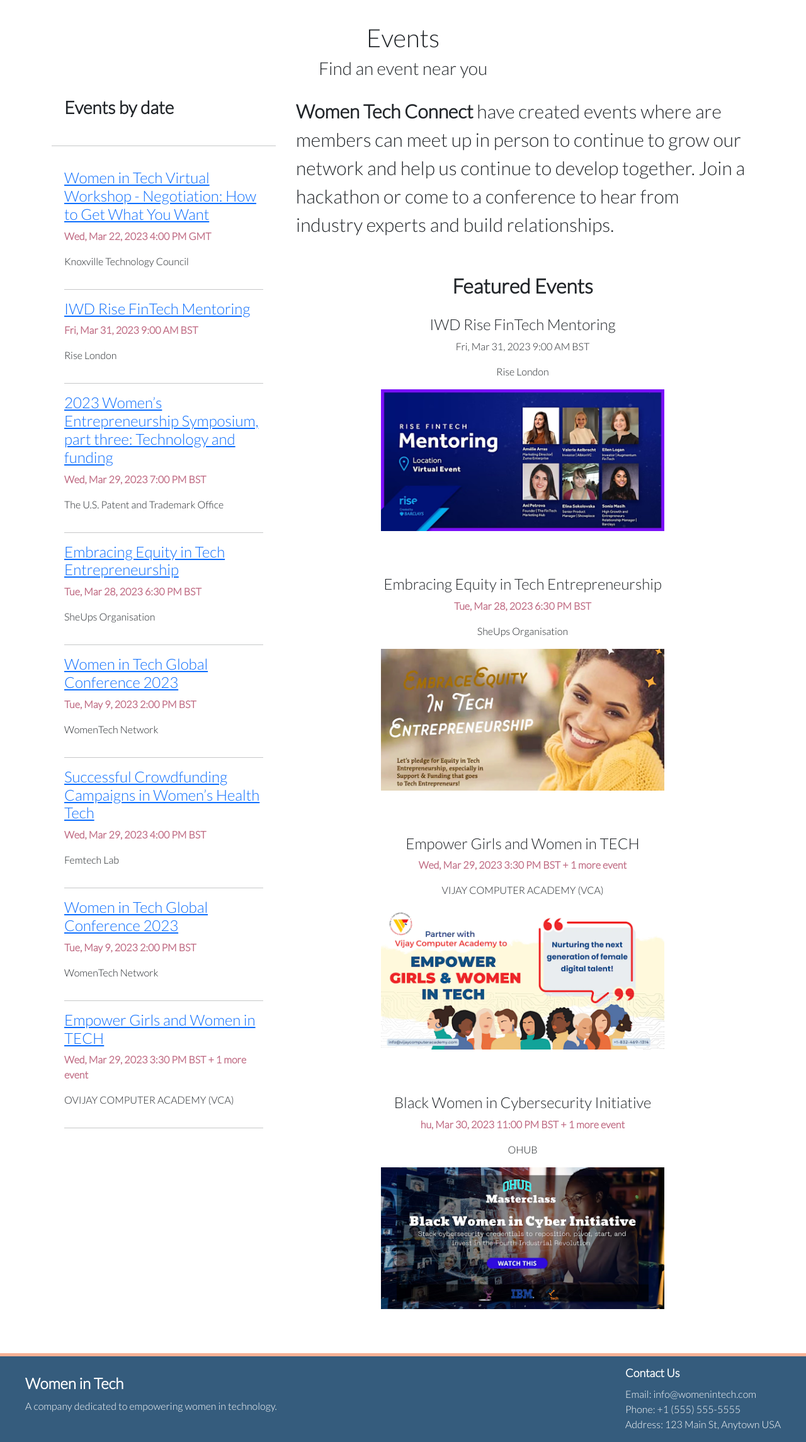
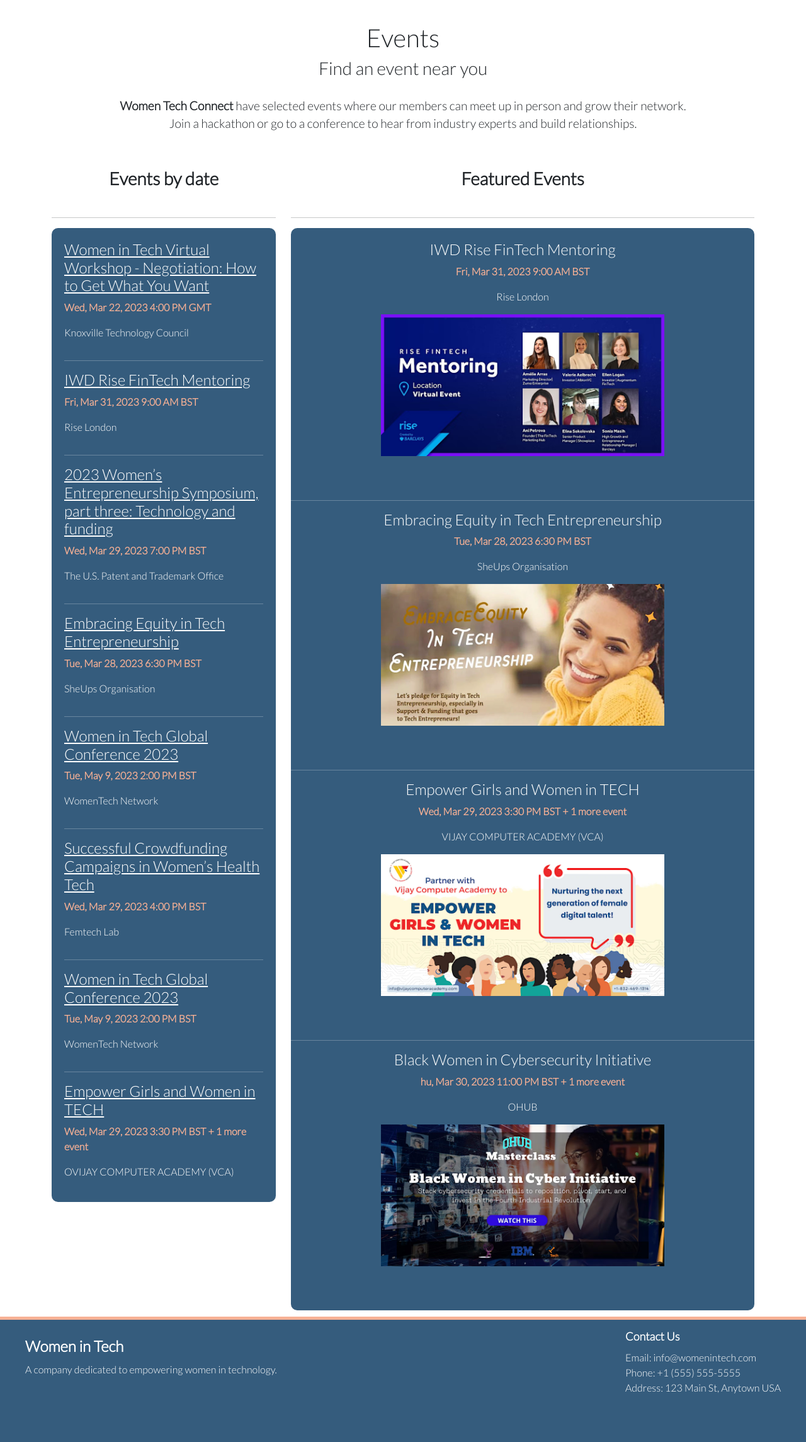
Before and after one commit to Jade-ux/WomenTechConnect, a Flask app: page /events in a window 1280 px wide; the page is wider, and only the part inside the window is pictured. Shown: the part 103-2392 px from the top of that part at 63% size. After the commit the page ends 2315 px from the top of that part, so only its background shows below. Run offline with Flask 2, Linux system fonts and the light colour scheme; some libraries are stand-ins or nearby versions.

Commit message:
fix: edit events layout to match project

```diff
--- a/static/css/style.css
+++ b/static/css/style.css
@@ -142,10 +142,6 @@ footer {
     text-align: center;
 }
 
-.events-list {
-    padding: 20px;
-
-}
 .events-by-date {
 
     padding: 20px;
@@ -155,6 +151,18 @@ footer {
     margin-bottom: 10px;
     display: block;
     clear: both;
+    padding: 20px;
+    background-color: #355c7d;
+    color: white;
+    border-radius: 10px;
+}
+
+.events-list a {
+  color: white;
+}
+
+.events-list a:hover {
+  color: #f8b195;
 }
 
 .image-events {
@@ -167,17 +175,14 @@ footer {
     margin: 0;
 }
 
-
 .events-date {
-    color: #c06c84;
+    color: #f8b195;
     font-weight: bolder;
-
 }
 
-.featured-envents {
+.featured-events {
     padding: 20px;
-    font-size: 30px;
-
+    font-size: 1.2rem;
 }
 
 .events-list-featured {
@@ -185,7 +190,18 @@ footer {
     display: block;
     clear: both;
     text-align: center;
+}
 
+.four-featured {
+  background-color: #355c7d;
+  color: white;
+  border-radius: 10px;
+  padding-top: 20px;
+  margin-bottom: 10px;
+}
+
+.four-featured .col {
+  justify-content: center;
 }
 
 .body-container {
@@ -376,6 +392,12 @@ footer {
   }
 }
 
+@media screen and (max-width: 500px) {
+  .image-events img {
+    width: 90vw;
+  }
+}
+
 /* search mentorship program */
 
 .search-container {
--- a/templates/events.html
+++ b/templates/events.html
@@ -7,13 +7,24 @@
         </div>
       </div>
 
+      <div class="row">
+        <div class="col">
+        <div class="featured-events text-center">
+          <p>
+            <strong>Women Tech Connect</strong> have selected events where our members can meet up in person and grow their network. <br />
+            Join a hackathon or go to a conference to hear from industry experts and build relationships.
+          </p>
+        </div>
+      </div>
+      </div>
+
       <!--Event dates-->
 
       <div class="dates-and-features">
         <div class="row">
-          <div class="col-md-4">
+          <div class="col-lg-4">
             <div class="events-by-date">
-              <div class="row">
+              <div class="row text-center">
                 <h3>
                   <strong>Events by date</strong>
                 </h3>
@@ -149,29 +160,21 @@
                 </p>
               </div>
 
-              <hr>
-
             </div><!--events-list-->
           </div><!--Col-4-->
 
           <!--Featured Events-->
-          <div class="col-md-8">
+          <div class="col-lg-8">
             <div class="featured">
-              <div class="row">
-                <div class="featured-envents">
-                  <p>
-                    <strong>Women Tech Connect</strong> have created events where are members can meet up in person to continue to grow our network and help us continue to develop together. Join a hackathon or come to a conference to hear from industry experts and build relationships.
-                  </p>
-                </div>
-              </div>
               <div class="featured-four-container">
                 <div class="featured-title">
                   <div class="row">
-                    <h2>
+                    <h3>
                       <strong>Featured Events</strong>
-                    </h2>
+                    </h3>
                   </div>
                 </div>
+                <hr>
                 <div class="four-featured">
                   <div class="row">
                     <div class="col">
@@ -179,20 +182,20 @@
                         <h4 class="events-title">
                           IWD Rise FinTech Mentoring
                         </h4>
-                        <p class="event-date">
+                        <p class="events-date">
                           Fri, Mar 31, 2023 9:00 AM BST
                         </p>
                         <p class="events-organizer">
                           Rise London
                         </p>
-                          <div class="image-events">
-                            <a href="https://www.eventbrite.co.uk/e/iwd-rise-fintech-mentoring-tickets-521939263387?aff=ebdssbonlinesearch" target="_blank">
-                                <img src="static/css/images/rise-mentoring.png" alt="blak women tech flyer" width="450px">
-                            </a>
-                          </div>
+                        <div class="image-events">
+                          <a href="https://www.eventbrite.co.uk/e/iwd-rise-fintech-mentoring-tickets-521939263387?aff=ebdssbonlinesearch" target="_blank">
+                              <img src="static/css/images/rise-mentoring.png" alt="blak women tech flyer" width="450px">
+                          </a>
+                        </div>
                       </div>
                     </div>
-
+                    <hr>
                     <div class="col">
                       <div class="events-list-featured">
                           <h4 class="events-title">
@@ -211,6 +214,7 @@
                         </div>
                       </div>
                     </div>
+                    <hr>
                   </div><!--row-->
 
                   <div class="row">
@@ -234,7 +238,7 @@
                         </div>
                       </div>
                     </div>
-
+                    <hr>
                     <div class="col">
                       <div class="events-list-featured">
                           <h4 class="events-title">
```
